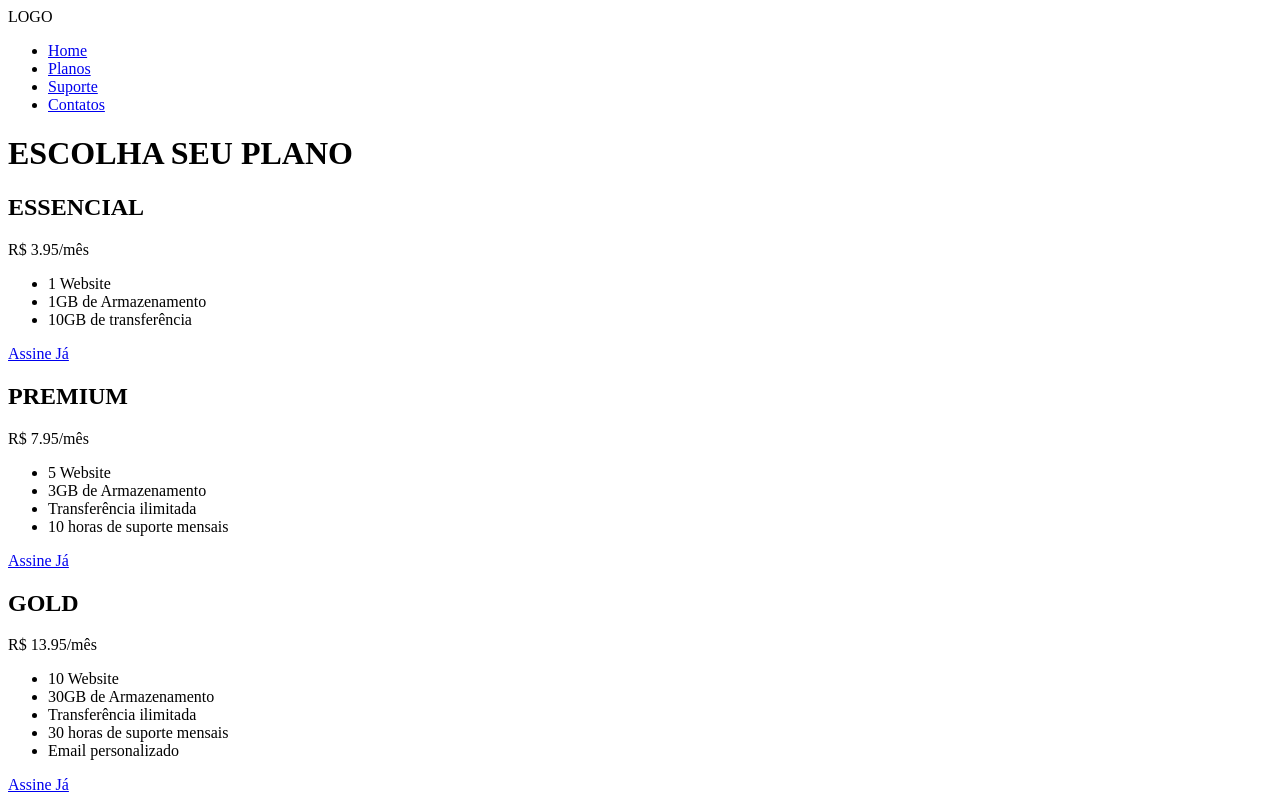
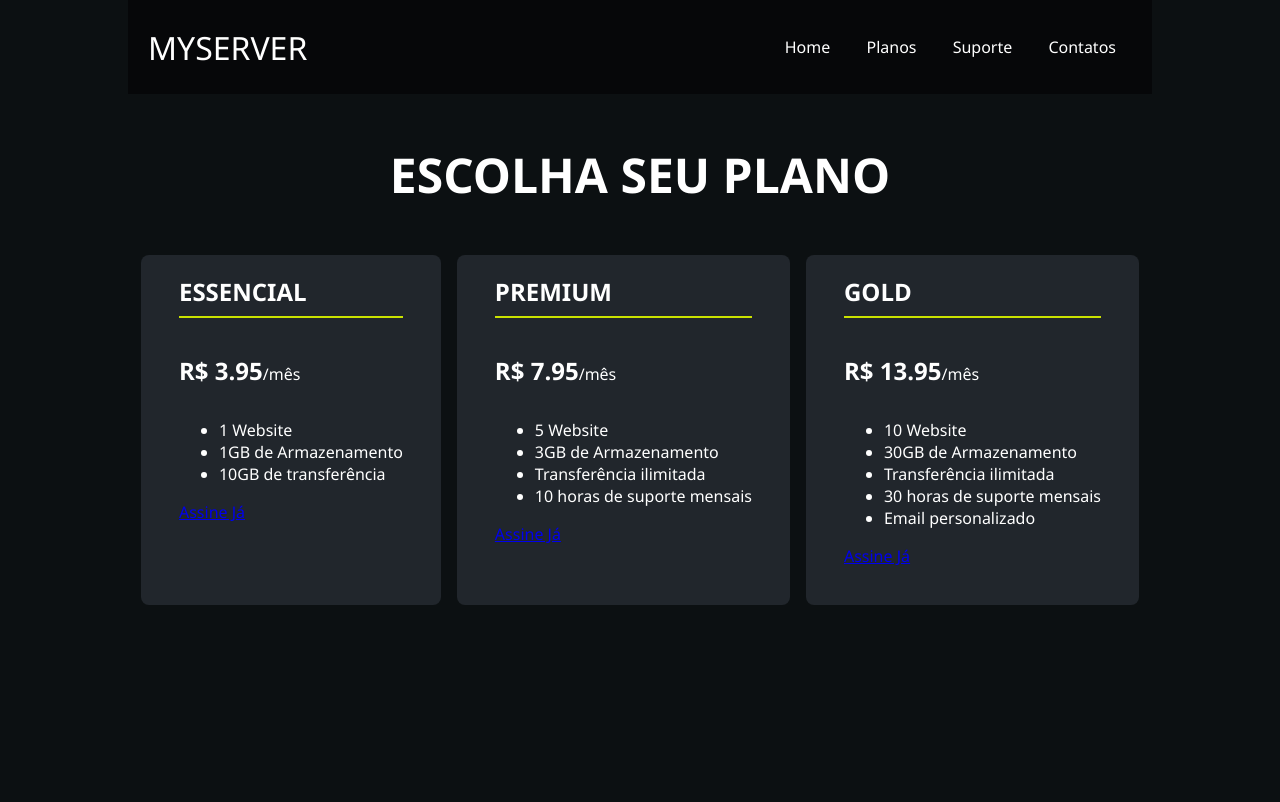
Before and after one commit to alanawcf/HTML_CSS_JavaScript, a plain HTML site: page index_preços_planos.html in a window 1280 px wide. Drawn offline with Linux system fonts and the light colour scheme.

Commit message:
atualização

```diff
--- a/estilo_preços_planos.css
+++ b/estilo_preços_planos.css
@@ -1,3 +1,76 @@
-body{
+body {
+    font-family: 'Segoe UI', Tahoma, Geneva, Verdana, sans-serif;
+    width: 80%;
+    margin: auto;
+    background-color: #0C1012;
+    color: white;
+}
+
+.topo {
+    display: flex;
+    align-items: center;
+    justify-content: space-between;
+    background-color: #060709;
+    padding: 20px;
+}
+
+.logo {
+    font-size: 32px;
+    text-transform: uppercase;
+}
+
+.nav li {
+    display: flex;
+    list-style: none;
+    display: inline-block;
+    padding: 0;
+}
+
+.nav a {
+    padding: 16px;
+    color: white;
+    text-decoration: none;
+}
+
+.nav a:hover {
+    background-color: #CAE200;
+    color: #060709;
+    border-radius: 8px;
+}
+
+.titulo {
+    font-size: 48px;
+    text-align: center;
+    margin: 48px;
+}
+
+.valor {
+    display: flex;
+    justify-content: center;
+    gap: 16px
+}
+
+.plano {
+    display: flex;
+    flex-direction: column;
+    background-color: #21262C;
+    padding: 0px 38px 38px 38px;
+    border-radius: 8px;
+}
+
+.plano span{
+    font-size: 24px;
+    font-weight: bold;
 
 }
+
+.titulo-plano {
+    border-bottom: 2px solid #CAE200;
+    padding-bottom: 8px;
+}
+
+.lista-preço-plano {
+
+}
+
+}
--- a/index_preços_planos.html
+++ b/index_preços_planos.html
@@ -9,7 +9,7 @@
 
 <body>
     <header class="topo">
-        <div class="logo">LOGO</div>
+        <div class="logo">MyServer</div>
         <nav class="nav">
             <ul>
                 <li><a href="#">Home</a></li>
```
